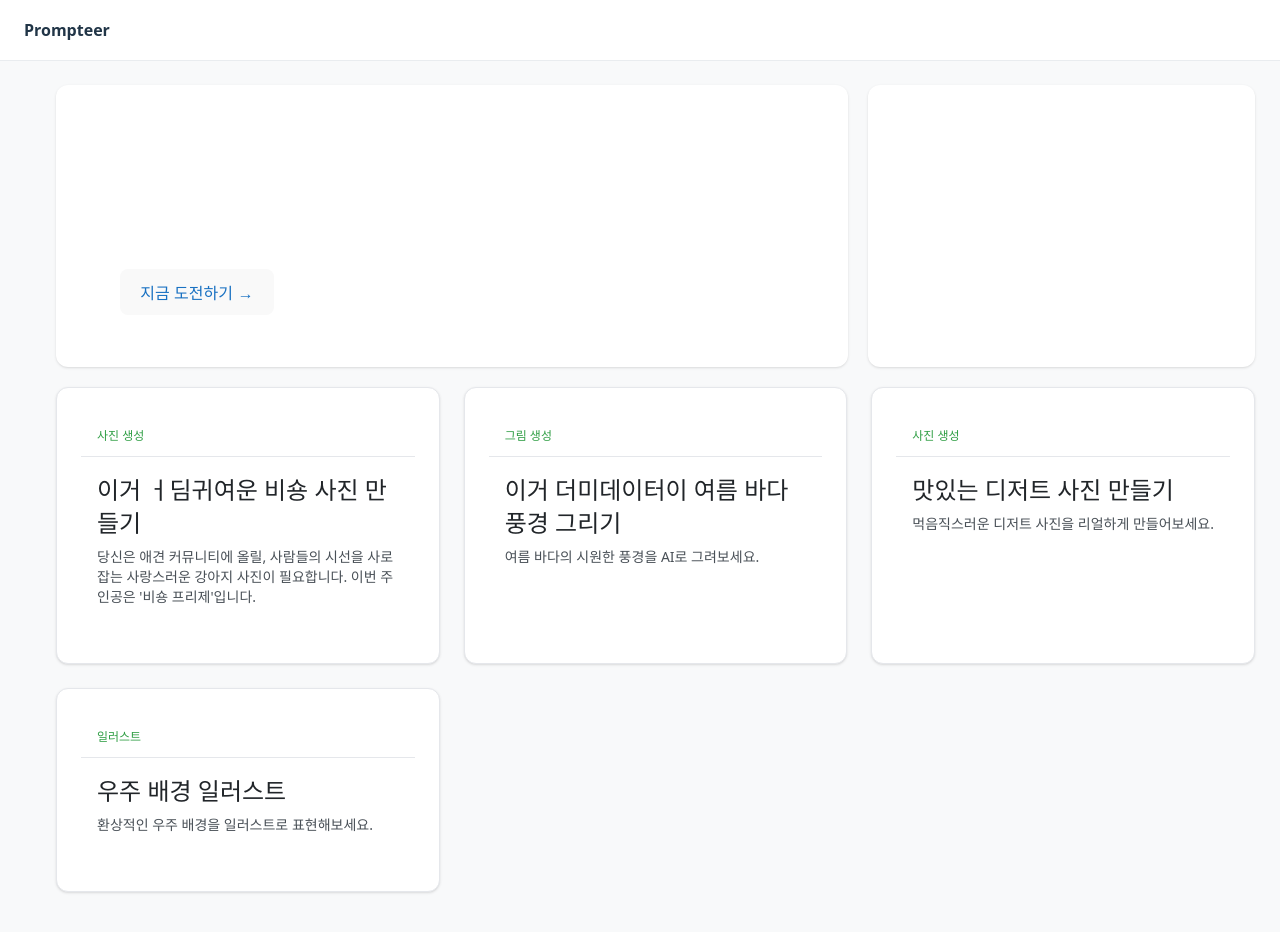
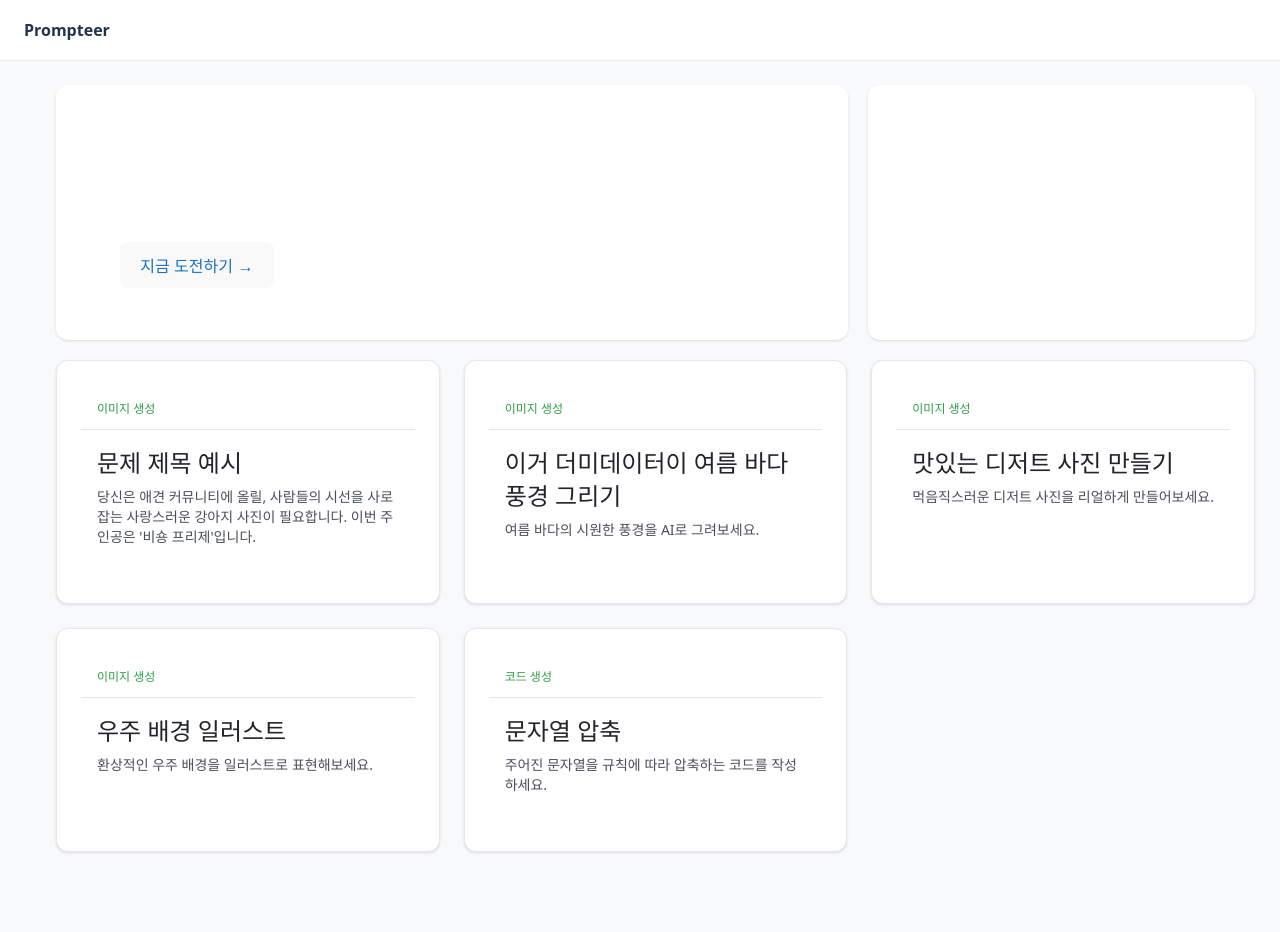
Before and after one commit to LeeGeonMoo/likelion13-AI-hackathon-front, a React (Vite) app: page / in a window 1280 px wide. Shown: the top 932 px of the page. Built offline with nearby package versions, Linux system fonts and the light colour scheme.

Commit message:
Front: 페이지이동

```diff
--- a/src/components/Challenge/ChallengeListSection.jsx
+++ b/src/components/Challenge/ChallengeListSection.jsx
@@ -34,7 +34,13 @@ export default function ChallengeListSection() {
         <Card
           key={challenge.id}
           className="flex flex-col justify-between p-6 bg-white rounded-xl border border-solid border-[#e9ecef] h-full cursor-pointer"
-          onClick={() => navigate(`/create-image/${challenge.id}`)}
+          onClick={() => {
+            if (challenge.challenge_type === "코드 생성") {
+              navigate(`/create-code`);
+            } else {
+              navigate(`/create-image/${challenge.id}`);
+            }
+          }}
         >
           <CardHeader className="p-0 pb-3">
             <div className="flex items-center justify-between w-full">
--- a/src/components/Header/HeaderSection.jsx
+++ b/src/components/Header/HeaderSection.jsx
@@ -2,27 +2,40 @@ import { Button } from "@/components/ui/button";
 import { Card, CardContent } from "@/components/ui/card";
 import React from "react";
 import user from "../../dummy/user";
+import challenges from "../../dummy/challenges";
+import { useNavigate } from "react-router-dom";
 
 export default function HeaderSection() {
+  const navigate = useNavigate();
+  const firstChallenge = challenges[0];
+
+  const handleChallengeClick = () => {
+    if (firstChallenge.challenge_type === "코드 생성") {
+      navigate("/create-code");
+    } else {
+      navigate(`/create-image/${firstChallenge.id}`);
+    }
+  };
+
   return (
     <div className="flex w-[1199px] items-start gap-5 relative">
       {/* Challenge Card */}
-      <Card className="flex flex-col w-[792px] items-start gap-2 pt-12 pb-9 px-12 rounded-xl bg-[linear-gradient(90deg,rgba(34,139,230,1)_100%)] border-0 shadow-none">
+      <Card
+        className="flex flex-col w-[792px] items-start gap-2 pt-12 pb-9 px-12 rounded-xl bg-[linear-gradient(90deg,rgba(34,139,230,1)_100%)] border-0 shadow-none cursor-pointer"
+        onClick={handleChallengeClick}
+      >
         <CardContent className="flex flex-col items-start gap-2 p-0 w-full">
           <div className="flex flex-col items-start w-full">
             <h2 className="text-white text-[32px] self-stretch mt-[-1.00px] [font-family:'Noto_Sans_KR-Bold',Helvetica] font-bold tracking-[0] leading-[normal]">
-              <br />
-              Challenge #11
+              {firstChallenge.title}
             </h2>
-          </div>
-
-          <div className="flex flex-col items-start w-full opacity-90">
-            <p className="self-stretch [font-family:'Noto_Sans_KR-DemiLight',Helvetica] font-light text-white text-base leading-[normal] mt-[-1.00px] tracking-[0]">
-              알파벳 문자열
+            <p className="text-white text-base mt-2 opacity-90">
+              {firstChallenge.challenge_type}
             </p>
           </div>
-
-          <Button className="mt-2 text-[#1971c2]  hover:text-[#1971c2] rounded-lg px-6 py-0 hover:scale-105 h-auto">
+          <Button
+            className="mt-2 text-[#1971c2]  hover:text-[#1971c2] rounded-lg px-6 py-0 hover:scale-105 h-auto"
+          >
             <span className="[font-family:'Noto_Sans_KR-Bold',Helvetica] font-bold text-base tracking-[0] leading-[normal] whitespace-nowrap">
               지금 도전하기 →
             </span>
--- a/src/dummy/challenges.js
+++ b/src/dummy/challenges.js
@@ -1,27 +1,33 @@
 const challenges = [
   {
-    id: 11,
-    title: "이거 ㅓ딤귀여운 비숑 사진 만들기",
+    id: 1,
+    title: "문제 제목 예시",
     description: "당신은 애견 커뮤니티에 올릴, 사람들의 시선을 사로잡는 사랑스러운 강아지 사진이 필요합니다. 이번 주인공은 '비숑 프리제'입니다.",
-    challenge_type: "사진 생성",
+    challenge_type: "이미지 생성",
   },
   {
     id: 12,
     title: "이거 더미데이터이 여름 바다 풍경 그리기",
     description: "여름 바다의 시원한 풍경을 AI로 그려보세요.",
-    challenge_type: "그림 생성",
+    challenge_type: "이미지 생성",
   },
   {
     id: 13,
     title: "맛있는 디저트 사진 만들기",
     description: "먹음직스러운 디저트 사진을 리얼하게 만들어보세요.",
-    challenge_type: "사진 생성",
+    challenge_type: "이미지 생성",
   },
   {
     id: 14,
     title: "우주 배경 일러스트",
     description: "환상적인 우주 배경을 일러스트로 표현해보세요.",
-    challenge_type: "일러스트",
+    challenge_type: "이미지 생성",
+  },
+  {
+    id: 15,
+    title: "문자열 압축",
+    description: "주어진 문자열을 규칙에 따라 압축하는 코드를 작성하세요.",
+    challenge_type: "코드 생성",
   },
 ];
 
```
